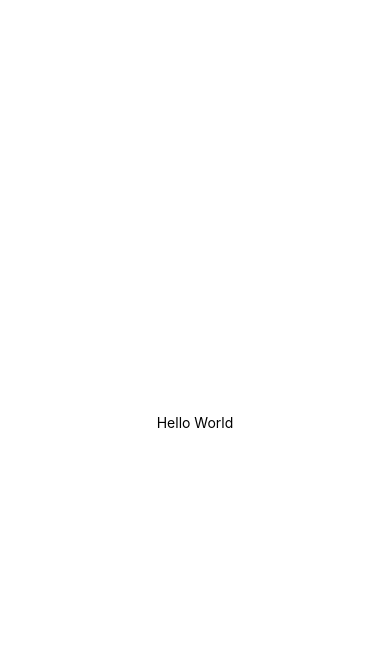
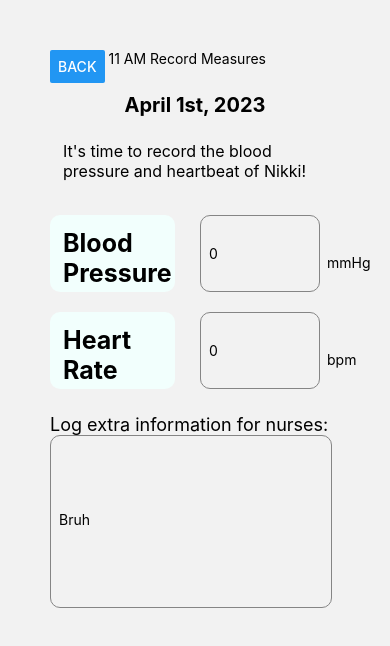
Before and after one commit to ltan02/ConnectCare, a React Native app in the folder client/: screen /FamilyInputScreen in a window 390 px wide. Before the commit this address had no page. Shown: the top 646 px of the page. Built offline with nearby package versions, Linux system fonts and the light colour scheme.

Commit message:
Add input page

```diff
--- a/client/App.js
+++ b/client/App.js
@@ -1,6 +1,7 @@
 import { NavigationContainer } from "@react-navigation/native";
 import { createNativeStackNavigator } from "@react-navigation/native-stack";
 import FamilyHomeScreen from "./pages/FamilyHomeScreen";
+import FamilyInputScreen from "./pages/FamilyInputScreen";
 
 const Stack = createNativeStackNavigator();
 
@@ -12,7 +13,7 @@ export default function App() {
           headerShown: false,
         }}
       >
-        <Stack.Screen name="FamilyHomeScreen" component={FamilyHomeScreen} />
+        <Stack.Screen name="FamilyInputScreen" component={FamilyInputScreen} />
       </Stack.Navigator>
     </NavigationContainer>
   );
--- /dev/null
+++ b/client/pages/FamilyInputScreen.js
@@ -0,0 +1,215 @@
+import { StatusBar } from "expo-status-bar";
+import {
+  Button,
+  StyleSheet,
+  Text,
+  TextInput,
+  View,
+  TouchableOpacity,
+} from "react-native";
+
+export default function FamilyInputScreen() {
+  const currentDate = new Date();
+  const monthNames = [
+    "January",
+    "February",
+    "March",
+    "April",
+    "May",
+    "June",
+    "July",
+    "August",
+    "September",
+    "October",
+    "November",
+    "December",
+  ];
+  const month = monthNames[currentDate.getMonth()];
+  const day = currentDate.getDate();
+  let daySuffix;
+
+  if (day === 1 || day === 21 || day === 31) {
+    daySuffix = "st";
+  } else if (day === 2 || day === 22) {
+    daySuffix = "nd";
+  } else if (day === 3 || day === 23) {
+    daySuffix = "rd";
+  } else {
+    daySuffix = "th";
+  }
+
+  const year = currentDate.getFullYear();
+  const formattedDate = month + " " + day + daySuffix + ", " + year;
+
+  return (
+    <View style={styles.appContainer}>
+      <View style={styles.topBarContainer}>
+        <Button title="Back"> </Button>
+        <Text> 11 AM Record Measures</Text>
+      </View>
+
+      <View>
+        <Text style={styles.dateText}>{formattedDate}</Text>
+      </View>
+
+      <View>
+        <Text style={styles.longText}>
+          It's time to record the blood pressure and heartbeat of Nikki!
+        </Text>
+      </View>
+
+      <View style={styles.textBoxContainer}>
+        <View>
+          <Text style={styles.label}>Blood Pressure</Text>
+        </View>
+        <View>
+          <TextInput style={styles.textInput} placeholder="0" />
+        </View>
+        <Text> mmHg</Text>
+      </View>
+
+      <View style={styles.textBoxContainer}>
+        <View>
+          <Text style={styles.label}>Heart Rate</Text>
+        </View>
+        <View>
+          <TextInput style={styles.textInput} placeholder="0" />
+        </View>
+        <Text> bpm </Text>
+      </View>
+
+      <View>
+        <Text style={styles.regularText}>
+          Log extra information for nurses:
+        </Text>
+      </View>
+
+      <View>
+        <TextInput style={styles.descriptionInput} placeholder="Bruh" />
+      </View>
+
+      {/* <View style={styles.descriptionInputContainer}>
+        <TextInput style={styles.descriptionInput} placeholder="Bruh" />
+      </View> */}
+    </View>
+  );
+}
+
+const styles = StyleSheet.create({
+  textBoxContainer: {
+    flexDirection: 'row',
+    alignItems: 'center',
+    justifyContent: 'space-between',
+    paddingVertical: 10,
+  },
+  row: {
+    flexDirection: "row",
+    alignItems: "center",
+  },
+  button: {
+    backgroundColor: "#FABE4B",
+    width: 76,
+    height: 46,
+    borderRadius: 10,
+    position: "absolute",
+    alignItems: "center",
+    right: 20,
+    justifyContent: "center",
+    alignItems: "center",
+  },
+  buttonText: {
+    color: "#000",
+    textAlign: "center",
+    fontWeight: "bold",
+  },
+
+  saveButton: {
+    backgroundColor: "#FABE4B",
+    radius: 10,
+    width: 50,
+    shadowOpacity: 25,
+    paddingTop: 33,
+  },
+
+  descriptionInput: {
+    borderWidth: 1,
+    borderColor: "#858585",
+    width: "354",
+    height: 173,
+    marginRight: 8,
+    padding: 8,
+    borderRadius: 10,
+    paddingTop: 3,
+    textAlignVertical: "top",
+  },
+
+  regularText: {
+    paddingTop: 15,
+    fontSize: 18
+  },
+
+  topBarContainer: {
+    flexDirection: "row",
+  },
+
+  dateText: {
+    //fontFamily: 'Inter',
+    fontSize: 20,
+    fontWeight: "bold",
+    textAlign: "center",
+    paddingTop: 10,
+  },
+
+  appContainer: {
+    flexDirection: "column",
+    padding: 50,
+    // alignContent: "center",
+  },
+
+  text: {
+    fontSize: 25,
+    color: "black",
+    textAlign: "left",
+    paddingLeft: 10,
+    fontWeight: "bold",
+  },
+
+  longText: {
+    fontSize: 16,
+    color: "black",
+    paddingLeft: 13,
+    paddingVertical: 24,
+  },
+
+  label: {
+    width: 125,
+    height: 77,
+    backgroundColor: "#F2FFFD",
+    paddingTop: "10%",
+    borderRadius: 10,
+    fontSize: 25,
+    color: "black",
+    textAlign: "left",
+    paddingLeft: 13,
+    fontWeight: "bold",
+  },
+
+  inputContainer: {
+    flexDirection: "row",
+    justifyContent: "center-align",
+    borderColor: "white",
+    color: "white",
+    alignContent: "center",
+  },
+
+  textInput: {
+    borderWidth: 1,
+    borderColor: "#858585",
+    width: 120,
+    height: 77,
+    marginLeft: 25,
+    marginRight: 7,
+    padding: 8,
+    borderRadius: 10,
+  },
+});
```
Also changed, not shown: client/pages/StandaloneInputScreen.js (added).
